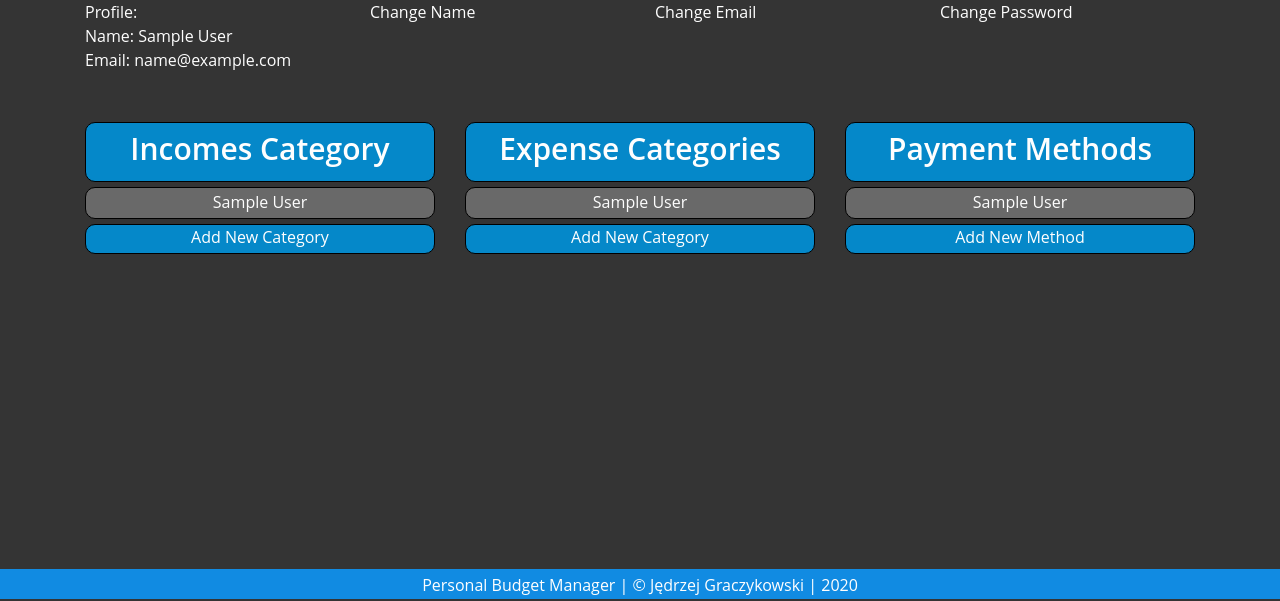
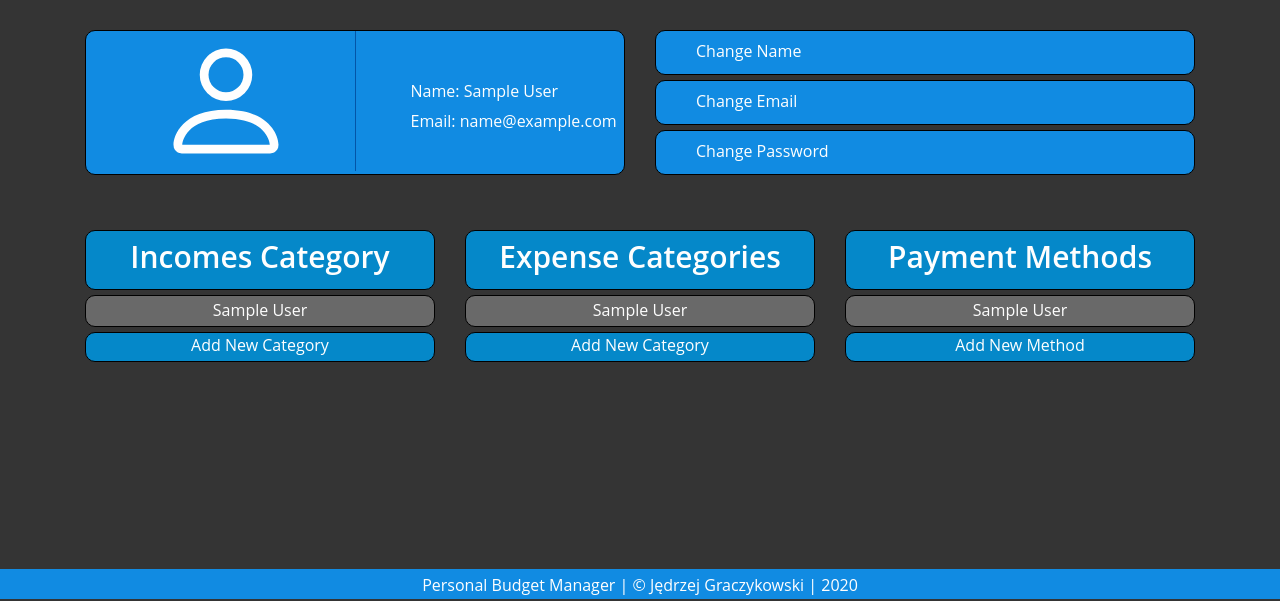
Before and after one commit to JPTGraczykowski/PBManager, a PHP site: page /posts/Settings/show in a window 1280 px wide. Shown: the part 201-802 px from the top of the page. Run offline with PHP 8.4, Linux system fonts and the light colour scheme; the visitor is signed in with stand-in values (Sample User, id 1); tables that the repository leaves empty or names only in its code hold one stand-in row (values such as "Sample post").

Commit message:
add styling to user profile setting menu

```diff
--- a/App/Views/Settings/show.html
+++ b/App/Views/Settings/show.html
@@ -13,30 +13,50 @@
 <!-- User profile settings -->
 <div class="row">
 
-  <div class="col-lg-3">
-    Profile:
-    <br />
+  <div class="col-lg-6">
+    <div id="profileDetailsTile">
+      <div class="row">
+        <div class="col" style="border-right: 0.5px solid #0355a7;">
+          <div id="profileIcon">
+            <svg width="140px" height="140px" viewBox="0 0 16 16" class="bi bi-person" fill="currentColor" xmlns="http://www.w3.org/2000/svg">
+              <path fill-rule="evenodd" d="M10 5a2 2 0 1 1-4 0 2 2 0 0 1 4 0zM8 8a3 3 0 1 0 0-6 3 3 0 0 0 0 6zm6 5c0 1-1 1-1 1H3s-1 0-1-1 1-4 6-4 6 3 6 4zm-1-.004c-.001-.246-.154-.986-.832-1.664C11.516 10.68 10.289 10 8 10c-2.29 0-3.516.68-4.168 1.332-.678.678-.83 1.418-.832 1.664h10z"/>
+            </svg>
+          </div>
+        </div>
+        <div class="col">
+          <ul id="profileDetailsList">
+            <li>
               Name: {{ user.name }}
-    <br />
+            </li>
+            <li>
               Email: {{ user.email }}
+            </li>
+          </ul>
+        </div>
+      </div>
+    </div>
   </div>
 
-  <div class="col-lg-3">
+  <div class="col-lg-6">
+    <div id="profileSettingsTile">
+      <ul id="profileSettingsList">
+        <li>
           <a href="#changeNameModal" data-toggle="modal" data-target="#changeNameModal">
             Change Name
           </a>
-  </div>
-
-  <div class="col-lg-3">
+        </li>
+        <li>
           <a href="#changeEmailModal" data-toggle="modal" data-target="#changeEmailModal">
             Change Email
           </a>
-  </div>
-
-  <div class="col-lg-3">
+        </li>
+        <li>
           <a href="#changePasswordModal" data-toggle="modal" data-target="#changePasswordModal">
             Change Password
           </a>
+        </li>
+      </ul>
+    </div>
   </div>
 
 </div>
--- a/public/css/style1.css
+++ b/public/css/style1.css
@@ -588,6 +588,59 @@ h3 {
 
 }
 
+/* =======================  Settings Site =================================== */
+
+#profileDetailsTile {
+  height: 145px;
+  margin-top: 30px;
+  border: 1px solid black;
+  border-radius: 10px;
+  background-color: #118be2;
+}
+
+#profileSettingsTile {
+  height: 150px;
+  margin-top: 30px;
+}
+
+#profileSettingsList {
+  list-style: none;
+  width: 100%;
+}
+
+#profileSettingsList li {
+  height: 45px;
+  line-height: 250%;
+  background-color: #118be2;
+  border: 1px solid black;
+  margin-left: -40px;
+  margin-bottom: 5px;
+  border-radius: 10px;
+  padding-left: 40px;
+  transition: all 0.2s ease-in-out;
+}
+
+#profileSettingsList li:hover {
+  cursor: pointer;
+  background-color: #3293d8;
+}
+
+#profileDetailsList {
+  list-style: none;
+  padding-top: 40px;
+}
+
+#profileDetailsList li {
+  height: 30px;
+  line-height: 250%;
+}
+
+#profileIcon {
+  padding-left: 70px;
+}
+
+
+
 /* =======================  PB Table =================================== */
 
 .PBTable {
```
Lines whose indentation alone changed are shown as unchanged.
